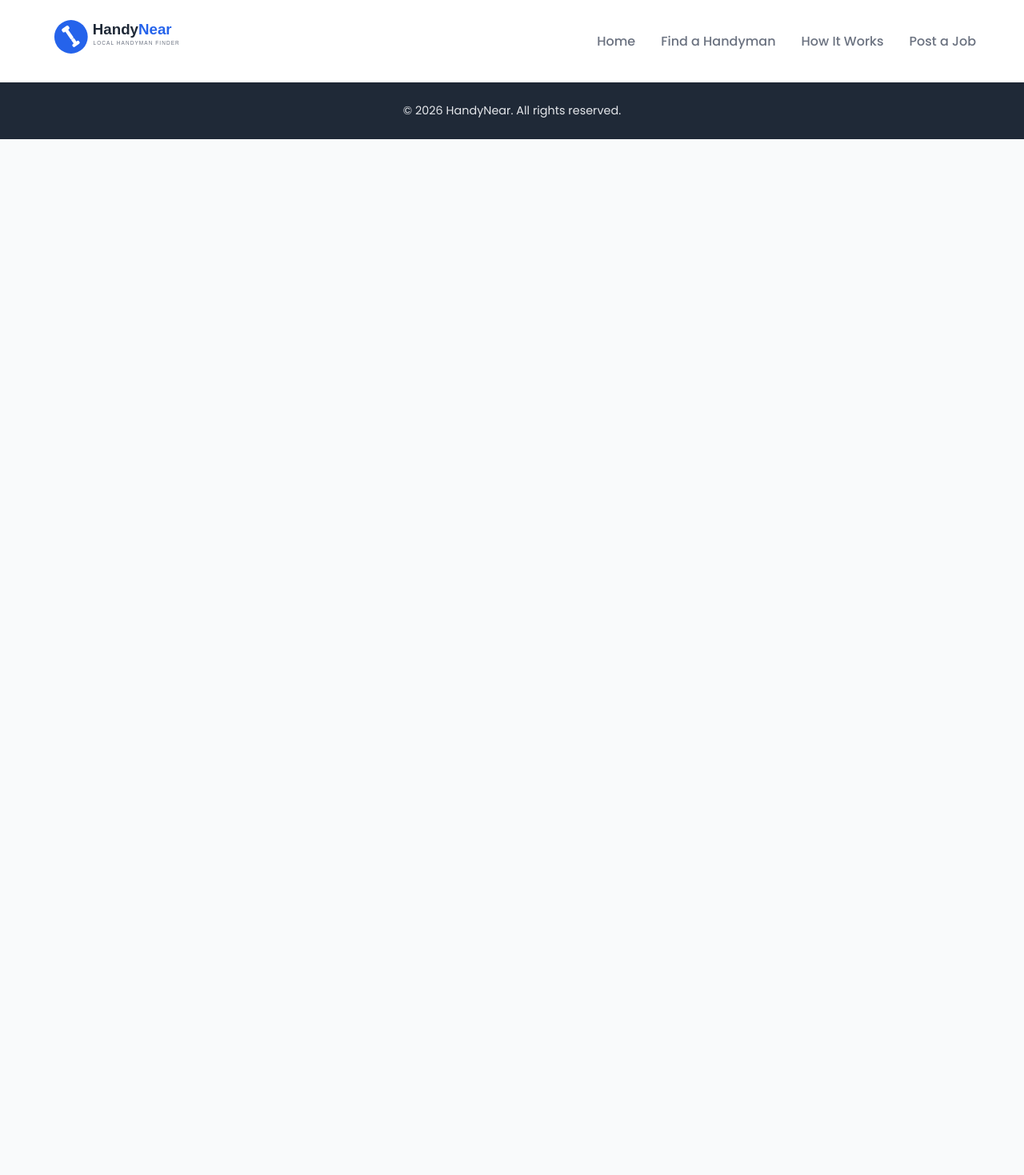
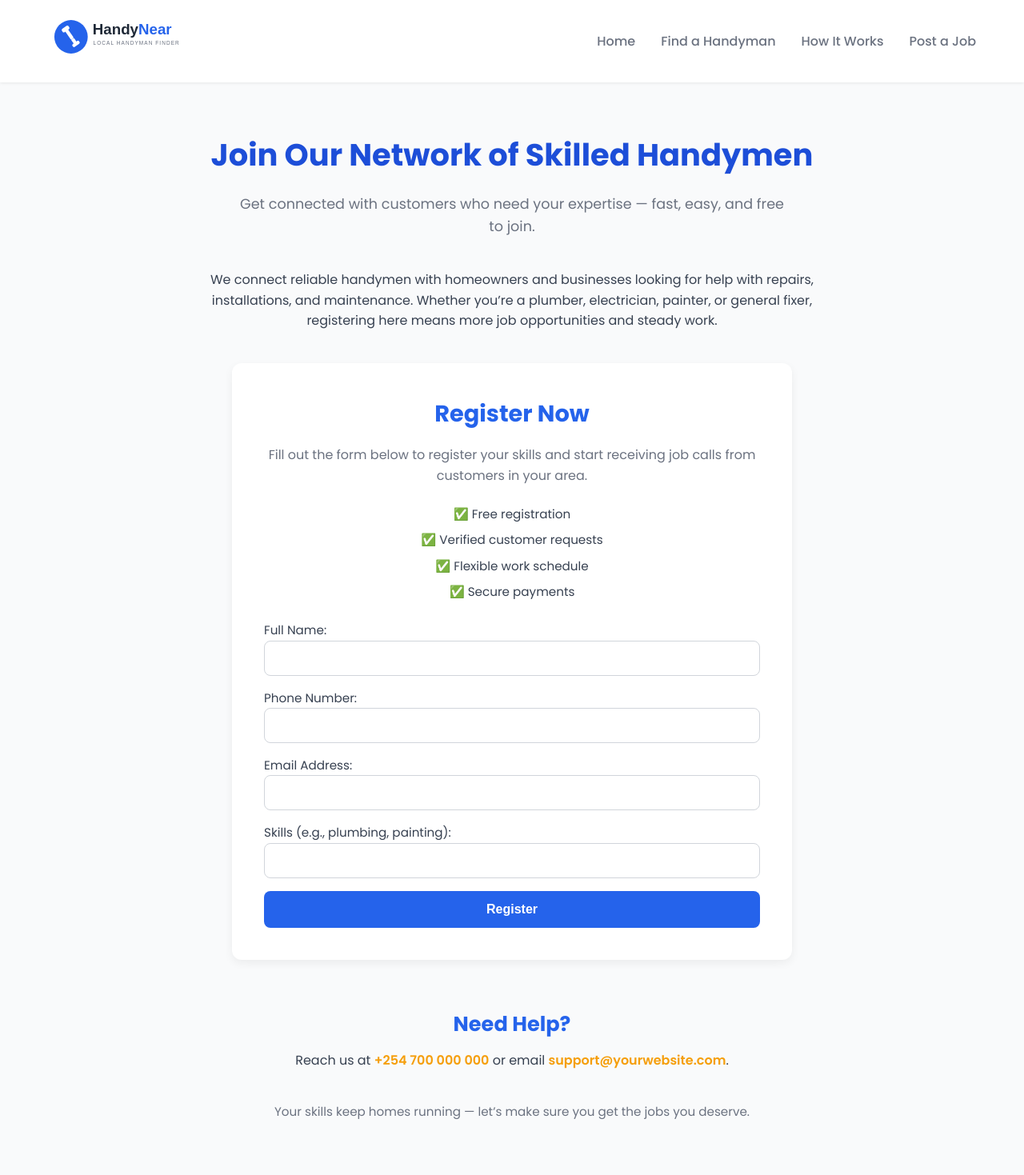
Before and after one commit to Akipxxy/handynear, a React (Create React App) app: page /contact in a window 1280 px wide. Shown: the top 1469 px of the page at 80% size. Before the commit the page ends 800 px from the top, so only its background shows below. Built offline with nearby package versions, Linux system fonts and the light colour scheme.

Commit message:
Job Posting section

```diff
--- a/src/pages/contact.js
+++ b/src/pages/contact.js
@@ -10,7 +10,81 @@ const Contact = () => {
     <Navbar/>
 
       <main>
-        {/* Add contact form or job posting section here */}
+
+    <div className="contact-page">
+      <header>
+        <h1>Join Our Network of Skilled Handymen</h1>
+        <p>
+          Get connected with customers who need your expertise — fast, easy, and
+          free to join.
+        </p>
+      </header>
+
+      <section className="intro">
+        <p>
+          We connect reliable handymen with homeowners and businesses looking
+          for help with repairs, installations, and maintenance. Whether you’re
+          a plumber, electrician, painter, or general fixer, registering here
+          means more job opportunities and steady work.
+        </p>
+      </section>
+
+      <section className="registration">
+        <h2>Register Now</h2>
+        <p>
+          Fill out the form below to register your skills and start receiving
+          job calls from customers in your area.
+        </p>
+
+        <ul>
+          <li>✅ Free registration</li>
+          <li>✅ Verified customer requests</li>
+          <li>✅ Flexible work schedule</li>
+          <li>✅ Secure payments</li>
+        </ul>
+
+        <form className="registration-form">
+          <label>
+            Full Name:
+            <input type="text" name="name" required />
+          </label>
+
+          <label>
+            Phone Number:
+            <input type="tel" name="phone" required />
+          </label>
+
+          <label>
+            Email Address:
+            <input type="email" name="email" required />
+          </label>
+
+          <label>
+            Skills (e.g., plumbing, painting):
+            <input type="text" name="skills" required />
+          </label>
+
+          <button type="submit">Register</button>
+        </form>
+      </section>
+
+      <section className="contact-info">
+        <h2>Need Help?</h2>
+        <p>
+          Reach us at <a href="tel:+254700000000">+254 700 000 000</a> or email{" "}
+          <a href="mailto:support@yourwebsite.com">support@yourwebsite.com</a>.
+        </p>
+      </section>
+
+      <footer>
+        <p>
+          Your skills keep homes running — let’s make sure you get the jobs you
+          deserve.
+        </p>
+      </footer>
+    </div>c
+
+
       </main>
 
 
--- a/src/pages/css/contact.css
+++ b/src/pages/css/contact.css
@@ -0,0 +1,164 @@
+
+
+.contact-page {
+    font-family: 'Poppins', sans-serif;
+    color: #1F2937;
+    background: #F9FAFB;
+    padding: 60px 24px;
+}
+
+header {
+    text-align: center;
+    margin-bottom: 40px;
+}
+
+header h1 {
+    font-size: 2.4rem;
+    font-weight: 700;
+    color: #1D4ED8;
+    margin-bottom: 16px;
+}
+
+header p {
+    font-size: 1.1rem;
+    color: #6B7280;
+    max-width: 700px;
+    margin: 0 auto;
+}
+
+/* Intro Section */
+.intro {
+    max-width: 800px;
+    margin: 0 auto 40px;
+    text-align: center;
+    font-size: 1rem;
+    line-height: 1.6;
+    color: #374151;
+}
+
+/* Registration Section */
+.registration {
+    background: white;
+    padding: 40px;
+    border-radius: 12px;
+    box-shadow: 0 4px 12px rgba(0,0,0,0.06);
+    max-width: 700px;
+    margin: 0 auto 60px;
+}
+
+.registration h2 {
+    font-size: 1.8rem;
+    color: #2563EB;
+    margin-bottom: 16px;
+    text-align: center;
+}
+
+.registration p {
+    text-align: center;
+    color: #6B7280;
+    margin-bottom: 24px;
+}
+
+.registration ul {
+    list-style: none;
+    padding: 0;
+    margin: 0 0 24px;
+    text-align: center;
+}
+
+.registration ul li {
+    margin-bottom: 8px;
+    font-size: 0.95rem;
+    color: #374151;
+}
+
+/* Form Styling */
+.registration-form {
+    display: flex;
+    flex-direction: column;
+    gap: 16px;
+}
+
+.registration-form label {
+    display: flex;
+    flex-direction: column;
+    font-size: 0.95rem;
+    color: #374151;
+}
+
+.registration-form input {
+    padding: 12px 16px;
+    border: 1px solid #D1D5DB;
+    border-radius: 8px;
+    font-size: 1rem;
+    outline: none;
+    transition: border-color 0.2s;
+}
+
+.registration-form input:focus {
+    border-color: #2563EB;
+}
+
+.registration-form button {
+    background: #2563EB;
+    color: white;
+    padding: 14px;
+    border: none;
+    border-radius: 8px;
+    font-size: 1rem;
+    font-weight: 600;
+    cursor: pointer;
+    transition: background 0.2s;
+}
+
+.registration-form button:hover {
+    background: #1D4ED8;
+}
+
+/* Contact Info Section */
+.contact-info {
+    text-align: center;
+    margin-bottom: 40px;
+}
+
+.contact-info h2 {
+    font-size: 1.6rem;
+    color: #2563EB;
+    margin-bottom: 12px;
+}
+
+.contact-info p {
+    font-size: 1rem;
+    color: #374151;
+}
+
+.contact-info a {
+    color: #F59E0B;
+    text-decoration: none;
+    font-weight: 600;
+}
+
+.contact-info a:hover {
+    text-decoration: underline;
+}
+
+/* Footer */
+footer {
+    text-align: center;
+    font-size: 0.95rem;
+    color: #6B7280;
+    margin-top: 40px;
+}
+
+/* Responsive */
+@media (max-width: 768px) {
+    header h1 {
+        font-size: 1.8rem;
+    }
+    .registration {
+        padding: 24px;
+    }
+    .registration h2 {
+        font-size: 1.5rem;
+    }
+}
--- a/src/pages/home.js
+++ b/src/pages/home.js
@@ -1,6 +1,5 @@
 import React from 'react';
 import Navbar from '../components/Navbar';
-import Footer from '../components/Footer';
 import './css/style.css';
 import './css/home.css';
 
```
